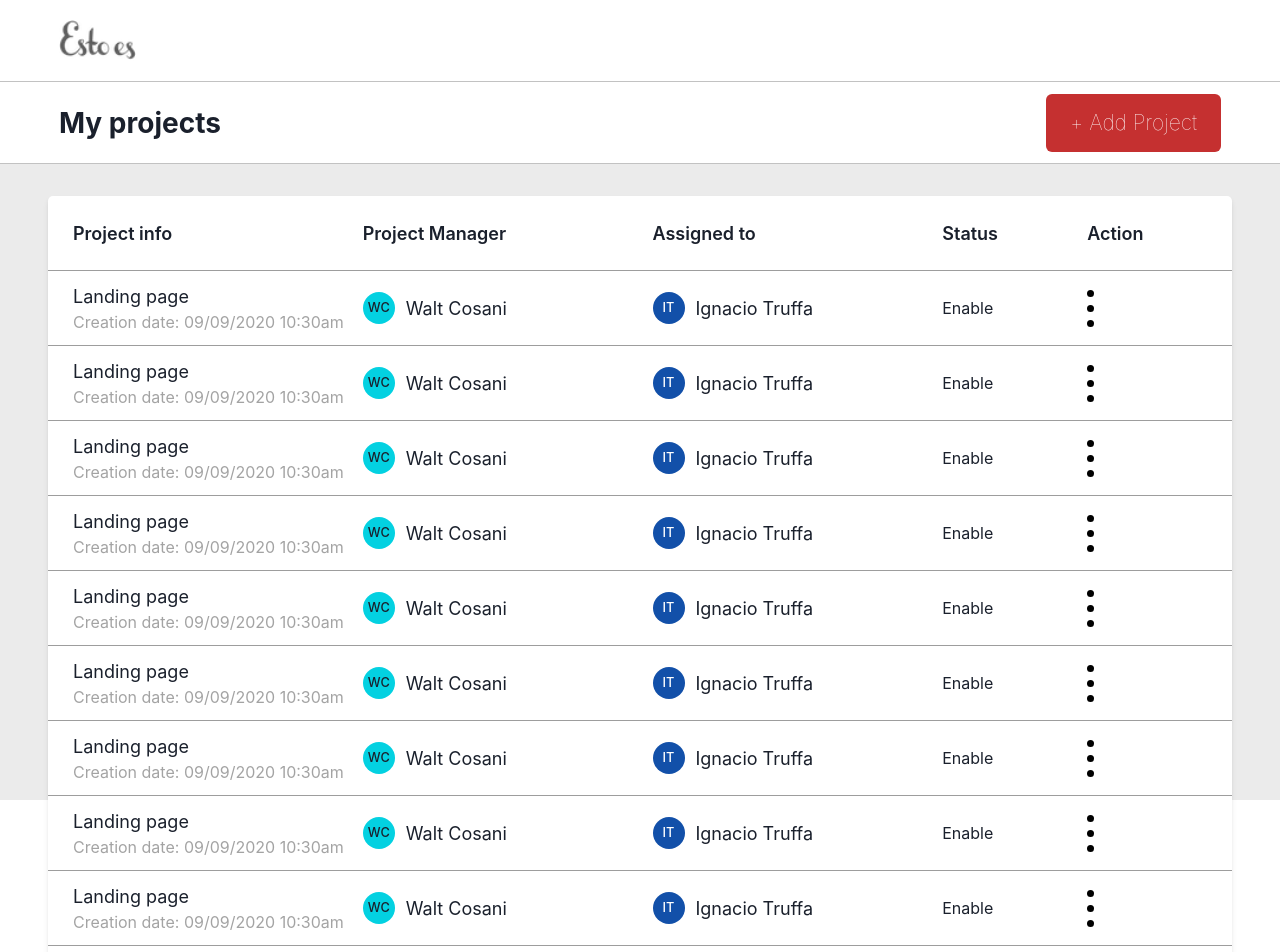
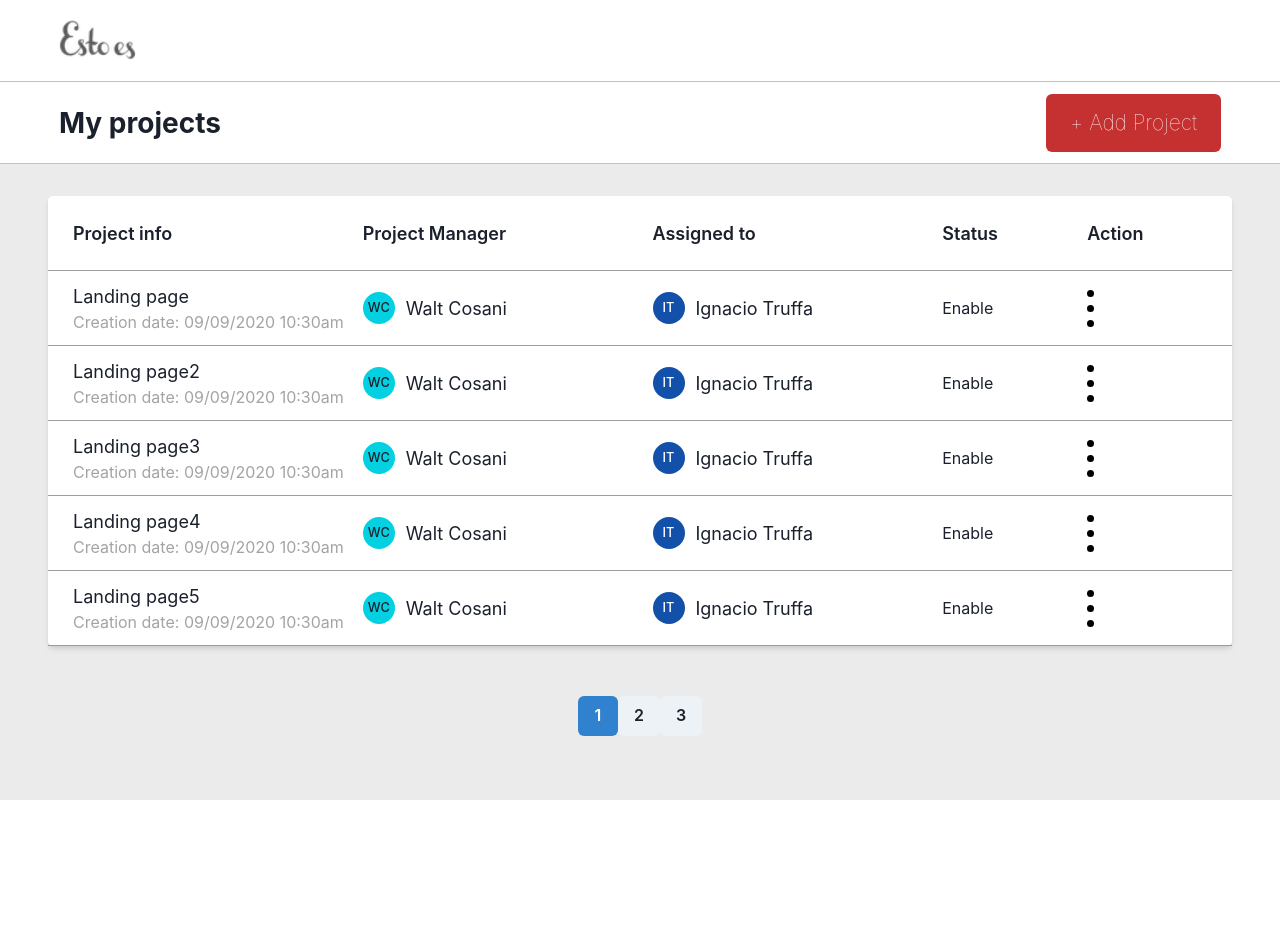
Before and after one commit to Soni295/desafio-esto-es, a React (Create React App) app: page / in a window 1280 px wide. Shown: the top 952 px of the page. Built offline with nearby package versions, Linux system fonts and the light colour scheme.

Commit message:
agrege paginacion

```diff
--- a/src/components/ListOfProjects/ProjectItem.js
+++ b/src/components/ListOfProjects/ProjectItem.js
@@ -6,17 +6,6 @@ import { MenuActions } from "./MenuActions"
 export const ProjectItem =
   ({projectName, creationDate, projectManager, assignedTo, status}) => {
 
-  const options = {
-    day: '2-digit',
-    month: '2-digit',
-    year: 'numeric',
-    hour: '2-digit',
-    minute: '2-digit',
-    hour12: true
-  }
-  let i = new Intl.DateTimeFormat('es', options).format(new Date());
-
-  console.log(i)
   return(
     <RowProject
      >
--- a/src/components/ListOfProjects/index.js
+++ b/src/components/ListOfProjects/index.js
@@ -1,10 +1,9 @@
 import { Box } from "@chakra-ui/react"
+
 import { HeadOfList } from "./HeadOfList"
 import { ProjectItem } from "./ProjectItem"
-import { useSelector } from 'react-redux';
 
-export const ListOfProjects = () => {
-  const  projects  = useSelector(state => state.projects.data)
+export const ListOfProjects = ({projects}) => {
   return(
     <Box
       marginX={[
--- /dev/null
+++ b/src/components/Pagination/index.js
@@ -0,0 +1,34 @@
+import { Box, Button } from "@chakra-ui/react"
+
+export const Pagination = ({projectsPerPage, totalProjects, paginate,
+  currentPage}) => {
+  const pageNumber = []
+
+  for(let i = 1; i <= Math.ceil(totalProjects.length/projectsPerPage); i++){
+    pageNumber.push(i)
+  }
+
+  return(
+    <Box
+      w='100%'
+      h='300px'
+      display='grid'
+      justifyItems='center'
+      pt='50px'
+    >
+    <Box
+    >
+      {pageNumber.map(page =>
+        <Button
+          m='auto'
+          colorScheme={currentPage === page ? 'blue': 'gray'}
+          onClick={()=> paginate(page)}
+          key={'pag' + page}
+        >
+          {page}
+        </Button>
+      )}
+    </Box>
+    </Box>
+  )
+}
--- a/src/pages/Home.js
+++ b/src/pages/Home.js
@@ -1,11 +1,30 @@
+import { useState } from "react";
 import { ActionBar } from '../components/ActionBar';
 import { ListOfProjects } from '../components/ListOfProjects';
+import { useSelector } from 'react-redux';
+import { Pagination } from "../components/Pagination"
+
 
 export const Home = () => {
+  const projects  = useSelector(state => state.projects.data)
+  const [currentPage, setCurrentPage] = useState(1)
+  const projectsPerPage = 5
+  const indexOfLastProject = currentPage * projectsPerPage
+  const indexOfFirstProject = indexOfLastProject - projectsPerPage
+  const currentProjects = projects.slice(indexOfFirstProject, indexOfLastProject)
+
+  const paginate = number => setCurrentPage(number)
+
   return(
     <>
       <ActionBar/>
-      <ListOfProjects />
+      <ListOfProjects  projects={currentProjects}/>
+      <Pagination
+        projectsPerPage={projectsPerPage}
+        totalProjects={projects}
+        currentPage={currentPage}
+        paginate={paginate}
+      />
     </>
   )
 }
--- a/src/reducers/inicialState.js
+++ b/src/reducers/inicialState.js
@@ -16,7 +16,7 @@ export const initialState = {
     },
     {
       id: '02',
-      projectName: 'Landing page',
+      projectName: 'Landing page2',
       creationDate : '09/09/2020 10:30am',
       projectManager: {
         name: 'Walt Cosani',
@@ -30,7 +30,7 @@ export const initialState = {
     },
     {
       id: '03',
-      projectName: 'Landing page',
+      projectName: 'Landing page3',
       creationDate : '09/09/2020 10:30am',
       projectManager: {
         name: 'Walt Cosani',
@@ -44,7 +44,7 @@ export const initialState = {
     },
     {
       id: '04',
-      projectName: 'Landing page',
+      projectName: 'Landing page4',
       creationDate : '09/09/2020 10:30am',
       projectManager: {
         name: 'Walt Cosani',
@@ -58,7 +58,7 @@ export const initialState = {
     },
     {
       id: '05',
-      projectName: 'Landing page',
+      projectName: 'Landing page5',
       creationDate : '09/09/2020 10:30am',
       projectManager: {
         name: 'Walt Cosani',
@@ -72,7 +72,7 @@ export const initialState = {
     },
     {
       id: '06',
-      projectName: 'Landing page',
+      projectName: 'Landing page6',
       creationDate : '09/09/2020 10:30am',
       projectManager: {
         name: 'Walt Cosani',
@@ -86,7 +86,7 @@ export const initialState = {
     },
     {
       id: '07',
-      projectName: 'Landing page',
+      projectName: 'Landing page7',
       creationDate : '09/09/2020 10:30am',
       projectManager: {
         name: 'Walt Cosani',
@@ -100,7 +100,7 @@ export const initialState = {
     },
     {
       id: '08',
-      projectName: 'Landing page',
+      projectName: 'Landing page8',
       creationDate : '09/09/2020 10:30am',
       projectManager: {
         name: 'Walt Cosani',
@@ -114,7 +114,7 @@ export const initialState = {
     },
     {
       id: '09',
-      projectName: 'Landing page',
+      projectName: 'Landing page9',
       creationDate : '09/09/2020 10:30am',
       projectManager: {
         name: 'Walt Cosani',
@@ -128,7 +128,7 @@ export const initialState = {
     },
     {
       id: '10',
-      projectName: 'Landing page',
+      projectName: 'Landing page10',
       creationDate : '09/09/2020 10:30am',
       projectManager: {
         name: 'Walt Cosani',
@@ -142,7 +142,7 @@ export const initialState = {
     },
     {
       id: '11',
-      projectName: 'Landing page',
+      projectName: 'Landing page11',
       creationDate : '09/09/2020 10:30am',
       projectManager: {
         name: 'Walt Cosani',
```
